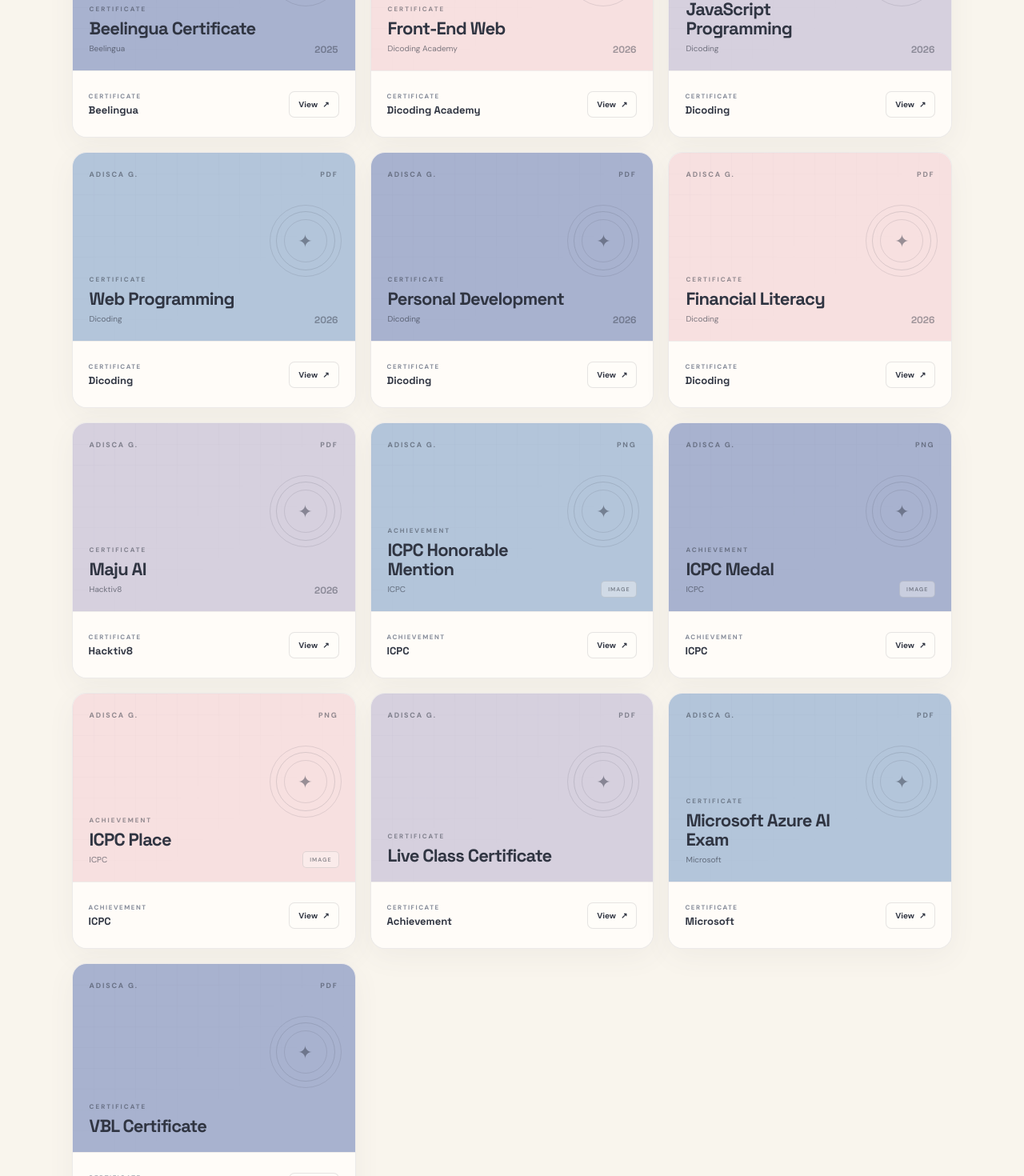
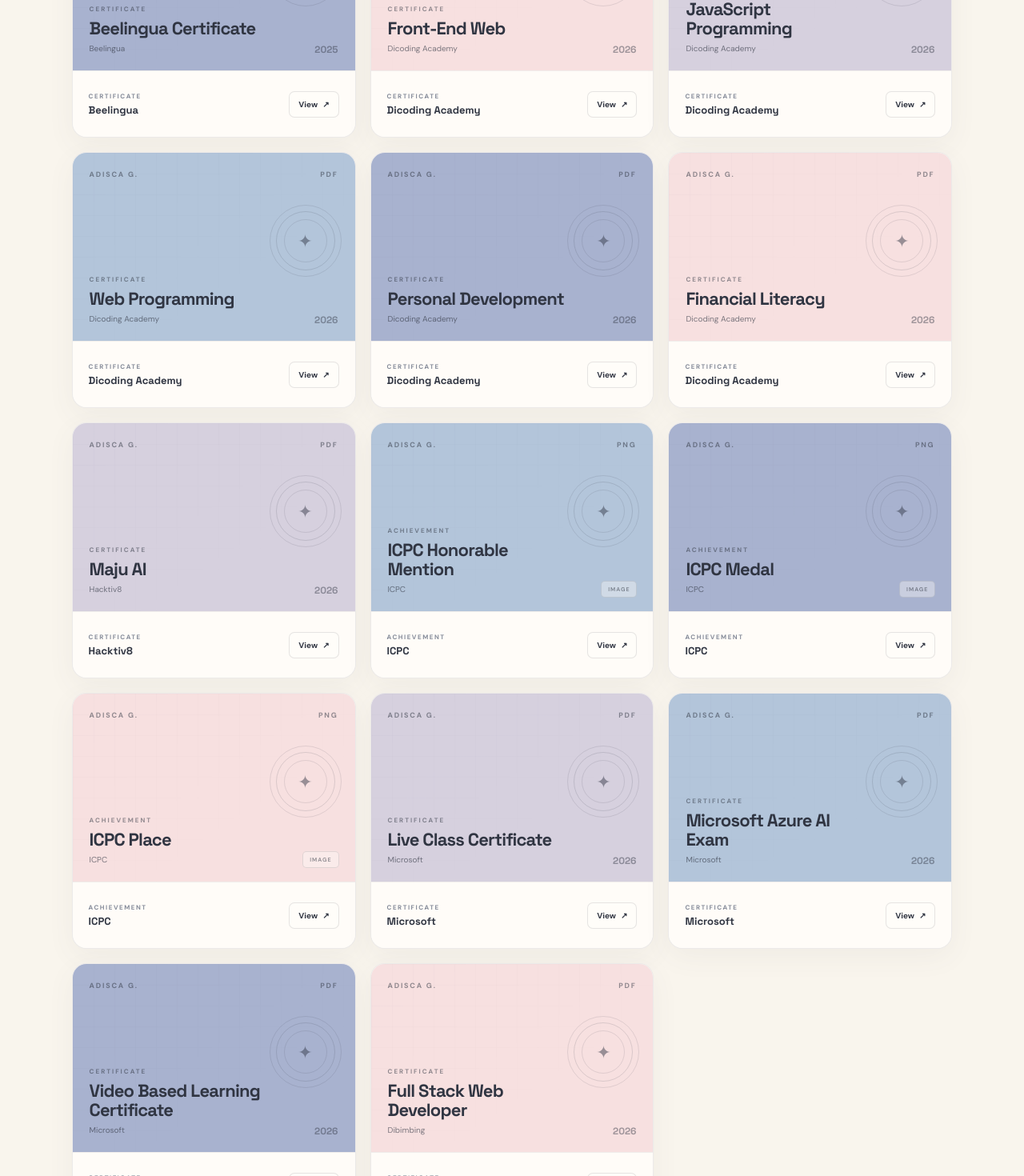
Before and after one commit to discaaa/disca_portfolio, a React (Vite) app: page / in a window 1280 px wide. Shown: the part 5480-6950 px from the top of the page at 80% size. Built offline with nearby package versions, Linux system fonts and the light colour scheme.

Commit message:
updated and added certificates & skills

```diff
--- a/src/App.jsx
+++ b/src/App.jsx
@@ -39,28 +39,28 @@ function App() {
     },
     {
       title: "JavaScript Programming",
-      issuer: "Dicoding",
+      issuer: "Dicoding Academy",
       date: "2026",
       type: "Certificate",
       file: "/certificates/Dicoding Certificate - JavaScript Programming.pdf",
     },
     {
       title: "Web Programming",
-      issuer: "Dicoding",
+      issuer: "Dicoding Academy",
       date: "2026",
       type: "Certificate",
       file: "/certificates/Dicoding Certificate - Pemrograman Web.pdf",
     },
     {
       title: "Personal Development",
-      issuer: "Dicoding",
+      issuer: "Dicoding Academy",
       date: "2026",
       type: "Certificate",
       file: "/certificates/Dicoding Certificate - Pengembangan Diri.pdf",
     },
     {
       title: "Financial Literacy",
-      issuer: "Dicoding",
+      issuer: "Dicoding Academy",
       date: "2026",
       type: "Certificate",
       file: "/certificates/Dicoding Certificate - Financial Literacy.pdf",
@@ -95,25 +95,32 @@ function App() {
     },
     {
       title: "Live Class Certificate",
-      issuer: "",
-      date: "",
+      issuer: "Microsoft",
+      date: "2026",
       type: "Certificate",
       file: "/certificates/Sertifikat Live Class - Adisca - 2802420315.pdf",
     },
     {
       title: "Microsoft Azure AI Exam",
       issuer: "Microsoft",
-      date: "",
+      date: "2026",
       type: "Certificate",
       file: "/certificates/Sertifikat Ujian Microsoft Azure AI - Adisca - 2802420315.pdf",
     },
     {
-      title: "VBL Certificate",
-      issuer: "",
-      date: "",
+      title: "Video Based Learning Certificate",
+      issuer: "Microsoft",
+      date: "2026",
       type: "Certificate",
       file: "/certificates/Sertifikat VBL - Adisca - 2802420315.pdf",
     },
+    {
+      title: "Full Stack Web Developer",
+      issuer: "Dibimbing",
+      date: "2026",
+      type: "Certificate",
+      file: "/certificates/Dibimbing Certificate - Full Stack Developer.pdf",
+    }
   ];
 
   const portfolioData = {
```
Also changed, not shown: 1 other file (tests, documents, lock files or other folders).
